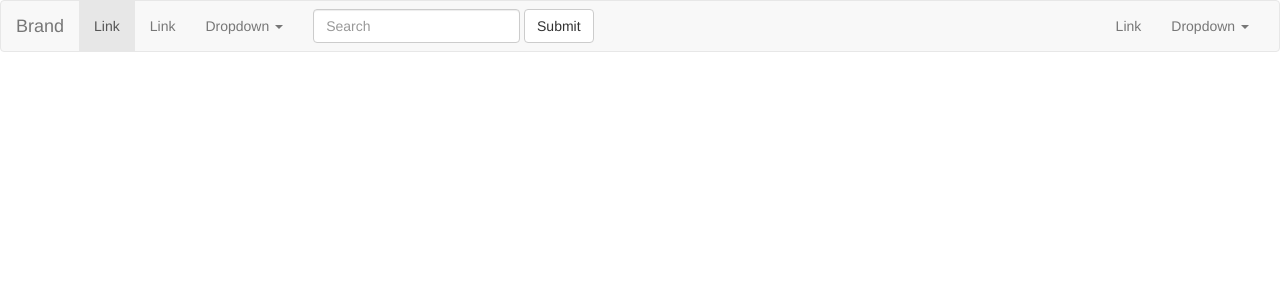
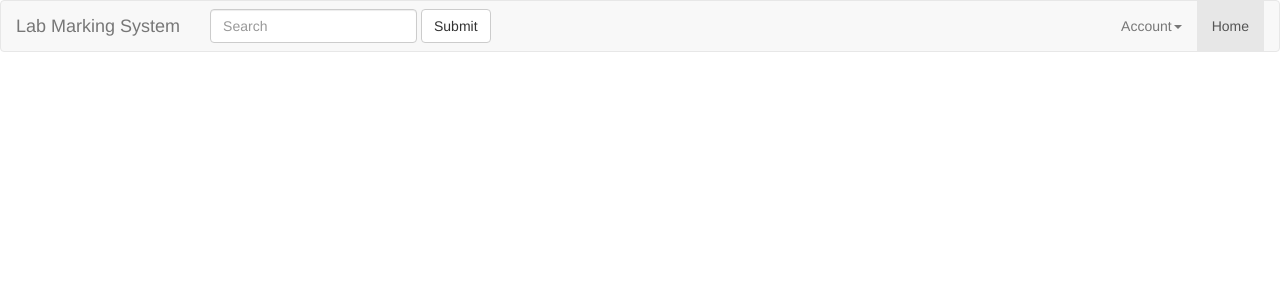
Before and after one commit to lewis785/Dissertation, a PHP site: page /navbar.php in a window 1280 px wide. Shown: the top 300 px of the page. Run offline with PHP 8.4, Linux system fonts and the light colour scheme; some libraries are stand-ins or nearby versions.

Commit message:
Edited Navigation Bar

```diff
--- a/Application/html/components/navbar.php
+++ b/Application/html/components/navbar.php
@@ -13,46 +13,40 @@
                     <span class="icon-bar"></span>
                     <span class="icon-bar"></span>
                 </button>
-                <a class="navbar-brand" href="#">Brand</a>
+                <a class="navbar-brand" href="#">Lab Marking System</a>
             </div>
+
 
             <!-- Collect the nav links, forms, and other content for toggling -->
             <div class="collapse navbar-collapse" id="bs-example-navbar-collapse-1">
-                <ul class="nav navbar-nav">
-                    <li class="active"><a href="#">Link <span class="sr-only">(current)</span></a></li>
-                    <li><a href="#">Link</a></li>
-                    <li class="dropdown">
-                        <a href="#" class="dropdown-toggle" data-toggle="dropdown" role="button" aria-haspopup="true" aria-expanded="false">Dropdown <span class="caret"></span></a>
-                        <ul class="dropdown-menu">
-                            <li><a href="#">Action</a></li>
-                            <li><a href="#">Another action</a></li>
-                            <li><a href="#">Something else here</a></li>
-                            <li role="separator" class="divider"></li>
-                            <li><a href="#">Separated link</a></li>
-                            <li role="separator" class="divider"></li>
-                            <li><a href="#">Testing across file access</a></li>
-                        </ul>
-                    </li>
-                </ul>
+
                 <form class="navbar-form navbar-left">
                     <div class="form-group">
                         <input type="text" class="form-control" placeholder="Search">
                     </div>
                     <button type="submit" class="btn btn-default">Submit</button>
                 </form>
+
+
+                <!--Right hand side of the navigation bar-->
                 <ul class="nav navbar-nav navbar-right">
-                    <li><a href="#">Link</a></li>
+
+                    <!--Drop Down Menu-->
                     <li class="dropdown">
-                        <a href="#" class="dropdown-toggle" data-toggle="dropdown" role="button" aria-haspopup="true" aria-expanded="false">Dropdown <span class="caret"></span></a>
+                        <a href="#" class="dropdown-toggle" data-toggle="dropdown" role="button" aria-haspopup="true" aria-expanded="false">Account<span class="caret"></span></a>
                         <ul class="dropdown-menu">
-                            <li><a href="#">Action</a></li>
-                            <li><a href="#">Another action</a></li>
+                            <li><a href="#">Profile</a></li>
+                            <li><a href="#">something</a></li>
                             <li><a href="#">Something else here</a></li>
                             <li role="separator" class="divider"></li>
                             <li><a href="#">Separated link</a></li>
                         </ul>
                     </li>
+
+                    <li class="active"><a href="#" >Home</a></li>
                 </ul>
+
+
             </div><!-- /.navbar-collapse -->
         </div><!-- /.container-fluid -->
     </nav>
--- a/Application/html/pages/home.php
+++ b/Application/html/pages/home.php
@@ -21,11 +21,12 @@
 
 
     <!--JavaScripts -->
+    <script type="text/javascript">setnavbar()</script>
 
     <title>Admin Page</title>
 </head>
 
-<body onload="checkKey()">
+<body>
 
 <div id="navbar_area"></div>
 
```
Also changed, not shown: Application/js/include_navbar.js (+5 -3 lines).
